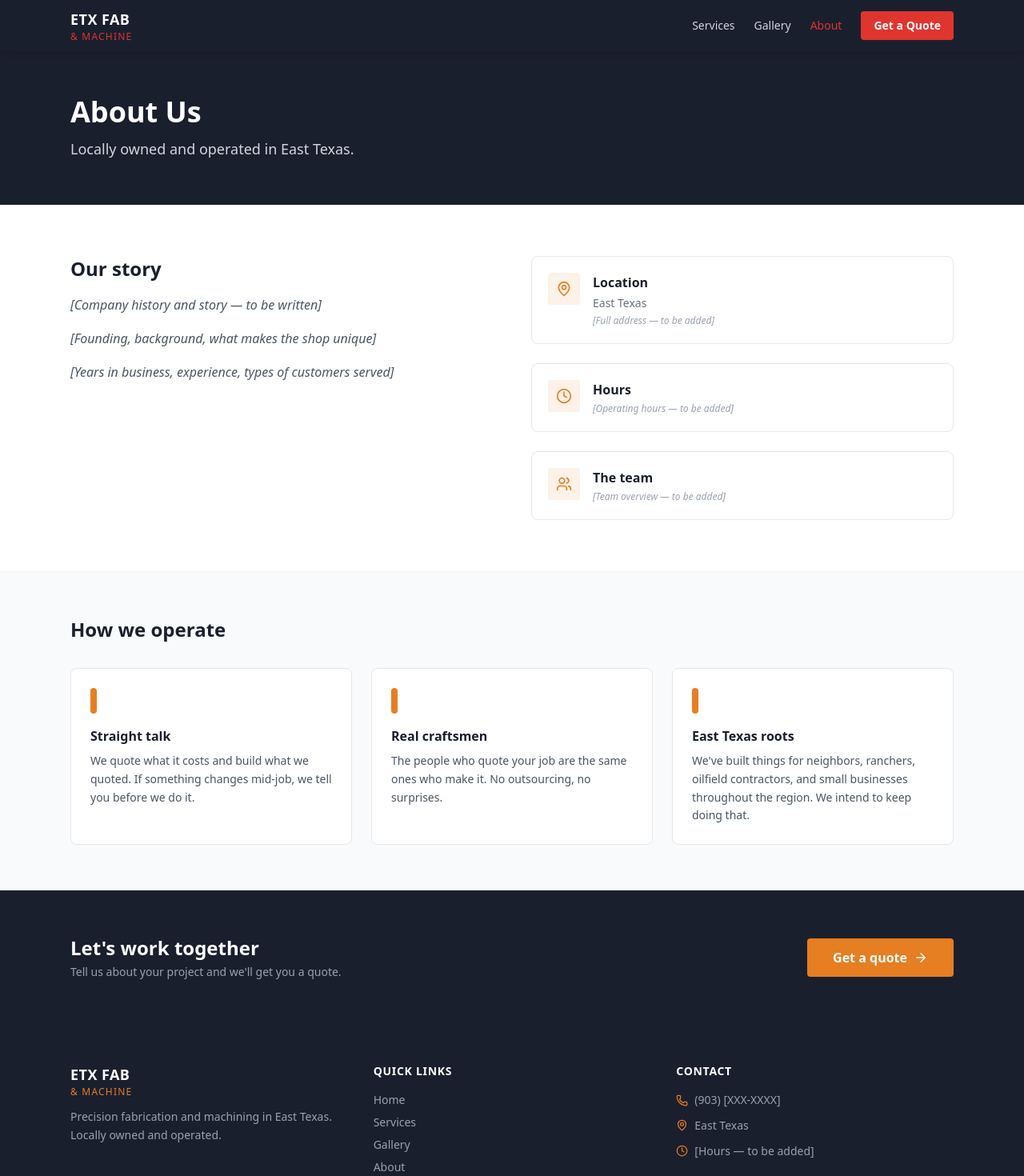
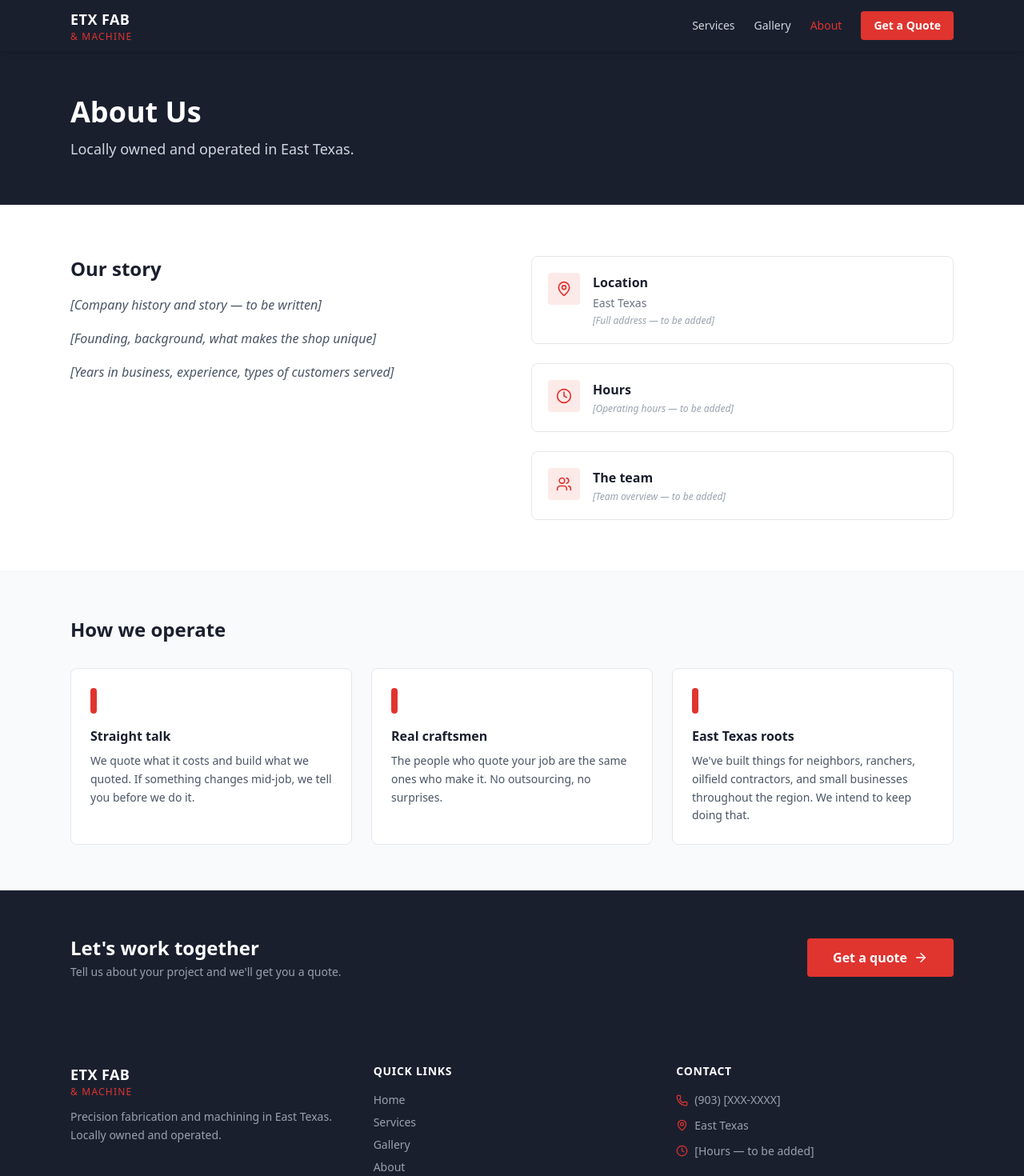
Before and after one commit to miyaga0001/etx-fab, a React (Vite) app: page /about in a window 1280 px wide. Shown: the top 1470 px of the page at 80% size. Built offline with nearby package versions, Linux system fonts and the light colour scheme; a web font is replaced by a local one.

Commit message:
Convert remaining orange accents to red site-wide

```diff
--- a/src/components/Footer.jsx
+++ b/src/components/Footer.jsx
@@ -8,7 +8,7 @@ export default function Footer() {
         {/* Brand */}
         <div>
           <div className="text-white font-bold text-lg tracking-wide">ETX FAB</div>
-          <div className="text-[#e67e22] text-xs font-medium tracking-widest uppercase mb-3">& Machine</div>
+          <div className="text-red text-xs font-medium tracking-widest uppercase mb-3">& Machine</div>
           <p className="text-sm leading-relaxed">
             Precision fabrication and machining in East Texas. Locally owned and operated.
           </p>
@@ -37,15 +37,15 @@ export default function Footer() {
           <h3 className="text-white text-sm font-semibold uppercase tracking-wider mb-4">Contact</h3>
           <ul className="space-y-3 text-sm">
             <li className="flex items-center gap-2">
-              <Phone size={15} className="text-[#e67e22] shrink-0" />
+              <Phone size={15} className="text-red shrink-0" />
               <span>(903) [XXX-XXXX]</span>
             </li>
             <li className="flex items-start gap-2">
-              <MapPin size={15} className="text-[#e67e22] shrink-0 mt-0.5" />
+              <MapPin size={15} className="text-red shrink-0 mt-0.5" />
               <span>East Texas</span>
             </li>
             <li className="flex items-start gap-2">
-              <Clock size={15} className="text-[#e67e22] shrink-0 mt-0.5" />
+              <Clock size={15} className="text-red shrink-0 mt-0.5" />
               <span>[Hours — to be added]</span>
             </li>
           </ul>
--- a/src/index.css
+++ b/src/index.css
@@ -4,8 +4,6 @@
   --color-navy: #1a1f2e;
   --color-navy-light: #252b3b;
   --color-navy-deep: #0d1220;
-  --color-orange: #e67e22;
-  --color-orange-dark: #cf6d17;
   --color-red: #e0342f;
   --color-red-bright: #f14743;
   --font-sans: system-ui, 'Segoe UI', Roboto, sans-serif;
--- a/src/pages/About.jsx
+++ b/src/pages/About.jsx
@@ -29,8 +29,8 @@ export default function About() {
           <div className="space-y-6">
             {/* Location */}
             <div className="flex items-start gap-4 p-5 border border-gray-200 rounded-lg">
-              <div className="w-10 h-10 bg-[#e67e22]/10 rounded flex items-center justify-center shrink-0">
-                <MapPin size={20} className="text-[#e67e22]" />
+              <div className="w-10 h-10 bg-red/10 rounded flex items-center justify-center shrink-0">
+                <MapPin size={20} className="text-red" />
               </div>
               <div>
                 <h3 className="font-semibold text-[#1a1f2e] mb-1">Location</h3>
@@ -41,8 +41,8 @@ export default function About() {
 
             {/* Hours */}
             <div className="flex items-start gap-4 p-5 border border-gray-200 rounded-lg">
-              <div className="w-10 h-10 bg-[#e67e22]/10 rounded flex items-center justify-center shrink-0">
-                <Clock size={20} className="text-[#e67e22]" />
+              <div className="w-10 h-10 bg-red/10 rounded flex items-center justify-center shrink-0">
+                <Clock size={20} className="text-red" />
               </div>
               <div>
                 <h3 className="font-semibold text-[#1a1f2e] mb-1">Hours</h3>
@@ -52,8 +52,8 @@ export default function About() {
 
             {/* Team */}
             <div className="flex items-start gap-4 p-5 border border-gray-200 rounded-lg">
-              <div className="w-10 h-10 bg-[#e67e22]/10 rounded flex items-center justify-center shrink-0">
-                <Users size={20} className="text-[#e67e22]" />
+              <div className="w-10 h-10 bg-red/10 rounded flex items-center justify-center shrink-0">
+                <Users size={20} className="text-red" />
               </div>
               <div>
                 <h3 className="font-semibold text-[#1a1f2e] mb-1">The team</h3>
@@ -84,7 +84,7 @@ export default function About() {
               },
             ].map(({ heading, body }) => (
               <div key={heading} className="bg-white border border-gray-200 rounded-lg p-6">
-                <div className="w-2 h-8 bg-[#e67e22] rounded mb-4" />
+                <div className="w-2 h-8 bg-red rounded mb-4" />
                 <h3 className="font-bold text-[#1a1f2e] mb-2">{heading}</h3>
                 <p className="text-sm text-gray-600 leading-relaxed">{body}</p>
               </div>
@@ -102,7 +102,7 @@ export default function About() {
           </div>
           <Link
             to="/quote"
-            className="bg-[#e67e22] hover:bg-[#cf6d17] text-white font-semibold px-8 py-3 rounded transition-colors shrink-0 flex items-center gap-2"
+            className="bg-red hover:bg-red-bright text-white font-semibold px-8 py-3 rounded transition-colors shrink-0 flex items-center gap-2"
           >
             Get a quote <ArrowRight size={18} />
           </Link>
--- a/src/pages/Gallery.jsx
+++ b/src/pages/Gallery.jsx
@@ -15,7 +15,7 @@ const placeholderProjects = [
 const tagColors = {
   'CNC Machining': 'bg-blue-100 text-blue-700',
   'Fabrication': 'bg-green-100 text-green-700',
-  'Welding': 'bg-orange-100 text-orange-700',
+  'Welding': 'bg-red/10 text-red',
   'Structural Steel': 'bg-gray-100 text-gray-700',
   'Custom Parts': 'bg-purple-100 text-purple-700',
   'Repair': 'bg-yellow-100 text-yellow-700',
@@ -30,7 +30,7 @@ export default function Gallery() {
           <h1 className="text-3xl sm:text-4xl font-bold mb-3">Our Work</h1>
           <p className="text-gray-300 text-lg max-w-2xl">
             A sample of recent projects. Photos coming soon — check back or{' '}
-            <Link to="/quote" className="text-[#e67e22] hover:underline">reach out</Link> to talk about what we can do for you.
+            <Link to="/quote" className="text-red hover:underline">reach out</Link> to talk about what we can do for you.
           </p>
         </div>
       </section>
@@ -72,7 +72,7 @@ export default function Gallery() {
           <p className="text-gray-500 mb-6">Send us the details and we'll put together a quote.</p>
           <Link
             to="/quote"
-            className="inline-flex items-center gap-2 bg-[#e67e22] hover:bg-[#cf6d17] text-white font-semibold px-7 py-3 rounded transition-colors"
+            className="inline-flex items-center gap-2 bg-red hover:bg-red-bright text-white font-semibold px-7 py-3 rounded transition-colors"
           >
             Request a quote <ArrowRight size={18} />
           </Link>
--- a/src/pages/Home.jsx
+++ b/src/pages/Home.jsx
@@ -229,7 +229,7 @@ export default function Home() {
             {differentiators.map(({ title, desc }) => (
               <div key={title} className="flex flex-col gap-3">
                 <div className="flex items-center gap-2">
-                  <CheckCircle2 size={20} className="text-[#e67e22] shrink-0" />
+                  <CheckCircle2 size={20} className="text-red shrink-0" />
                   <h3 className="font-bold text-[#1a1f2e] text-lg">{title}</h3>
                 </div>
                 <p className="text-gray-600 text-sm leading-relaxed">{desc}</p>
@@ -248,7 +248,7 @@ export default function Home() {
           </div>
           <Link
             to="/quote"
-            className="bg-[#e67e22] hover:bg-[#cf6d17] text-white font-semibold px-8 py-3 rounded transition-colors shrink-0 flex items-center gap-2"
+            className="bg-red hover:bg-red-bright text-white font-semibold px-8 py-3 rounded transition-colors shrink-0 flex items-center gap-2"
           >
             Get a free quote <ArrowRight size={18} />
           </Link>
--- a/src/pages/Services.jsx
+++ b/src/pages/Services.jsx
@@ -65,8 +65,8 @@ export default function Services() {
           {services.map(({ icon: Icon, title, desc, materials, applications }) => (
             <div key={title} className="border border-gray-200 rounded-lg p-6 sm:p-8">
               <div className="flex items-center gap-3 mb-4">
-                <div className="w-10 h-10 bg-[#e67e22]/10 rounded flex items-center justify-center shrink-0">
-                  <Icon size={20} className="text-[#e67e22]" />
+                <div className="w-10 h-10 bg-red/10 rounded flex items-center justify-center shrink-0">
+                  <Icon size={20} className="text-red" />
                 </div>
                 <h2 className="text-xl font-bold text-[#1a1f2e]">{title}</h2>
               </div>
@@ -77,7 +77,7 @@ export default function Services() {
                   <ul className="space-y-1">
                     {materials.map((m) => (
                       <li key={m} className="text-sm text-gray-700 flex items-center gap-2">
-                        <span className="w-1.5 h-1.5 bg-[#e67e22] rounded-full shrink-0" />
+                        <span className="w-1.5 h-1.5 bg-red rounded-full shrink-0" />
                         {m}
                       </li>
                     ))}
@@ -88,7 +88,7 @@ export default function Services() {
                   <ul className="space-y-1">
                     {applications.map((a) => (
                       <li key={a} className="text-sm text-gray-700 flex items-center gap-2">
-                        <span className="w-1.5 h-1.5 bg-[#e67e22] rounded-full shrink-0" />
+                        <span className="w-1.5 h-1.5 bg-red rounded-full shrink-0" />
                         {a}
                       </li>
                     ))}
@@ -119,7 +119,7 @@ export default function Services() {
           </div>
           <Link
             to="/quote"
-            className="bg-[#e67e22] hover:bg-[#cf6d17] text-white font-semibold px-8 py-3 rounded transition-colors shrink-0 flex items-center gap-2"
+            className="bg-red hover:bg-red-bright text-white font-semibold px-8 py-3 rounded transition-colors shrink-0 flex items-center gap-2"
           >
             Request a quote <ArrowRight size={18} />
           </Link>
```
Also changed, not shown: src/pages/Quote.jsx (+15 -15 lines).
